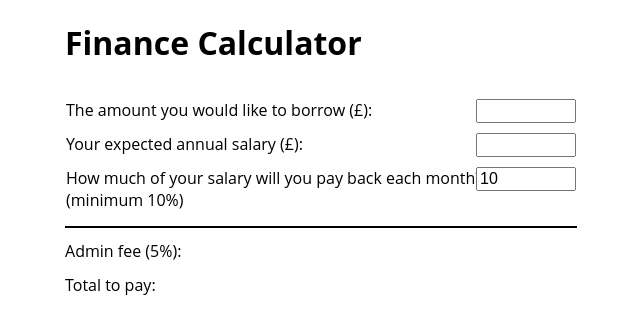
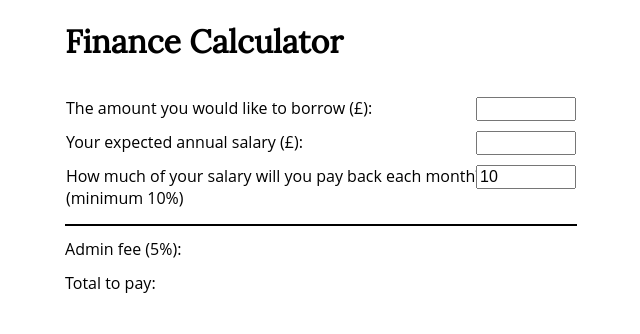
Before and after one commit to mallowmew/mayden-finance-calculator, a website: page index.html in a window 1280 px wide. Shown: the whole page, without its empty margins (63-703 px from the left). Drawn offline with nearby package versions, Linux system fonts and the light colour scheme; files that its build step writes are made by us from their sources.

Commit message:
Change fonts

```diff
--- a/sass/base/_typography.scss
+++ b/sass/base/_typography.scss
@@ -1,3 +1,9 @@
+@import url('https://fonts.googleapis.com/css?family=Lora&display=swap');
+
 body {
   font-family: 'Open Sans', sans-serif;
 }
+
+h1 {
+  font-family: 'Lora', serif;
+}
--- a/sass/style.scss
+++ b/sass/style.scss
@@ -60,6 +60,7 @@ input {
   position: absolute;
   right: 0;
   bottom: 0;
+  font-family: 'Lora', serif;
 }
 
 .biggerfont {
```
